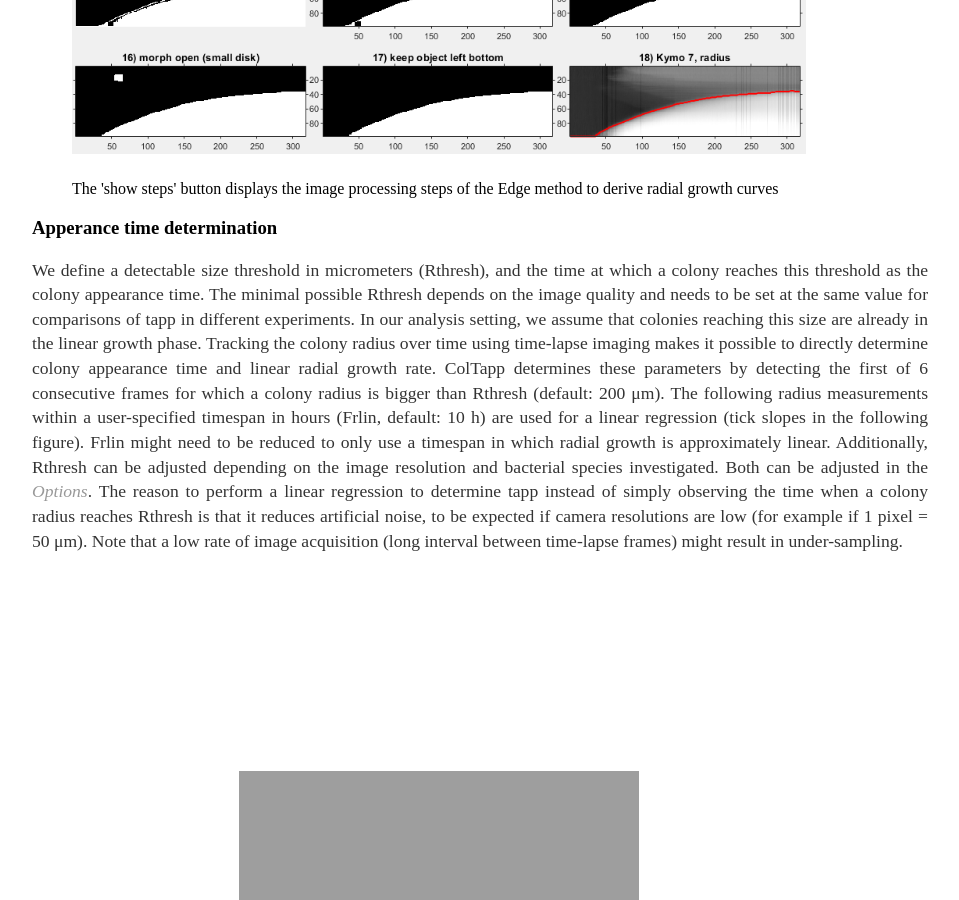
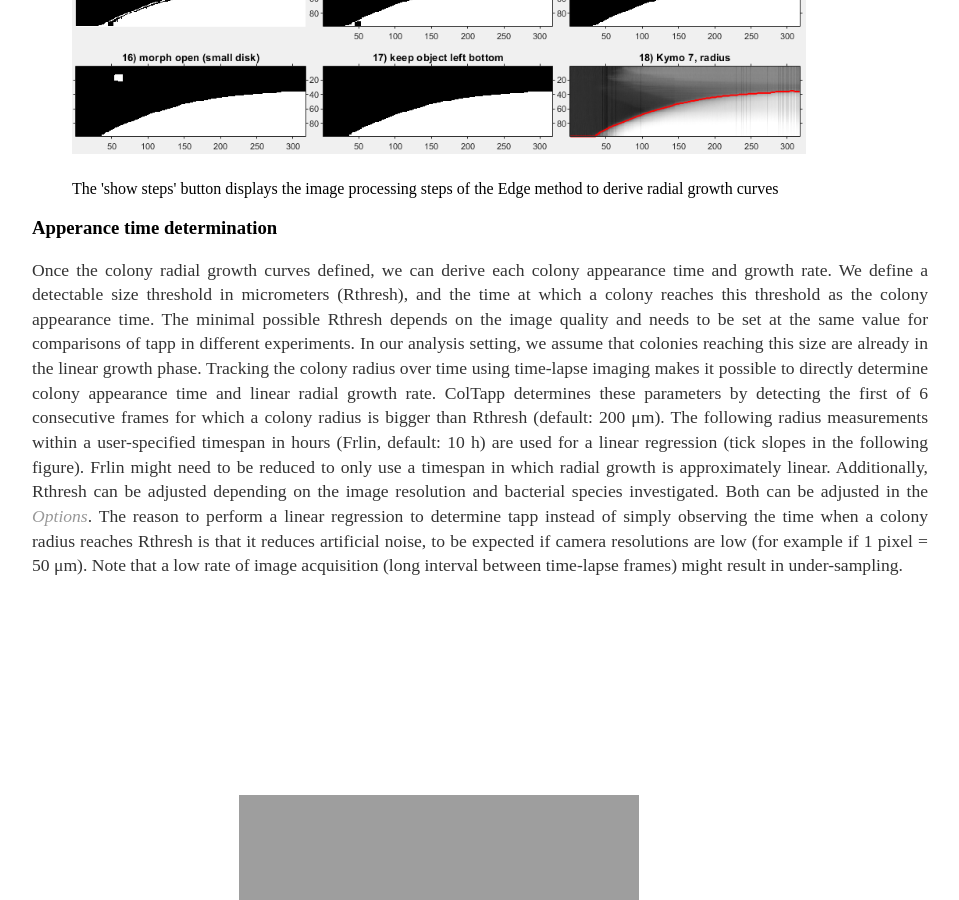
Before and after one commit to ColTapp/ColTapp.github.io, a Jekyll site: the page built from timelapse.md, in a window 1280 px wide and 900 px high, scrolled down 6140 px. Shown: the whole window, without its empty margins (160-1119 px from the left). Built offline with Jekyll 4.4.1, drawn with Linux system fonts in a browser that asks for light colours.

Commit message:
Update timelapse.md

```diff
--- a/timelapse.md
+++ b/timelapse.md
@@ -80,6 +80,7 @@ ColTapp has an inbuilt function to automatically detect radial growth curves wit
 </figure>
 
 ### Apperance time determination
+Once the colony radial growth curves defined, we can derive each colony appearance time and growth rate.
 We define a detectable size threshold in micrometers (Rthresh), and the time at which a colony reaches this threshold as the colony appearance time. The minimal possible Rthresh depends on the image quality and needs to be set at the same value for comparisons of tapp in different experiments. In our analysis setting, we assume that colonies
 reaching this size are already in the linear growth phase.
 Tracking the colony radius over time using time-lapse imaging makes it possible to directly determine colony appearance time and linear radial growth rate. ColTapp determines these parameters by detecting the first of 6 consecutive frames for which a colony radius is bigger than Rthresh (default: 200 μm). The following radius measurements within a user-specified timespan in hours (Frlin, default: 10 h) are used for a linear regression (tick slopes in the following figure). Frlin might need to be reduced to only use a timespan in which radial growth is approximately linear. Additionally, Rthresh can be adjusted depending on the image resolution and bacterial species investigated. Both can be adjusted in the [_Options_](https://coltapp.github.io/options.html).
```
